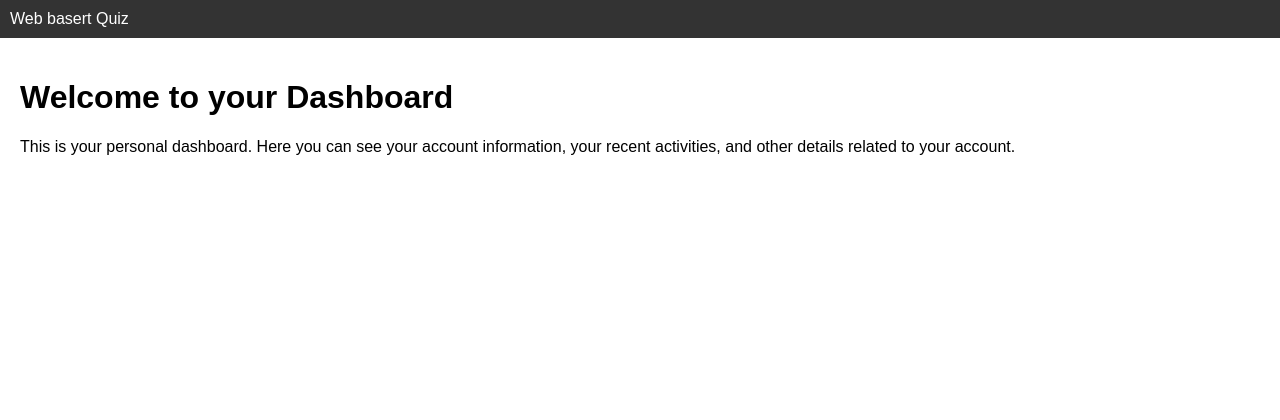
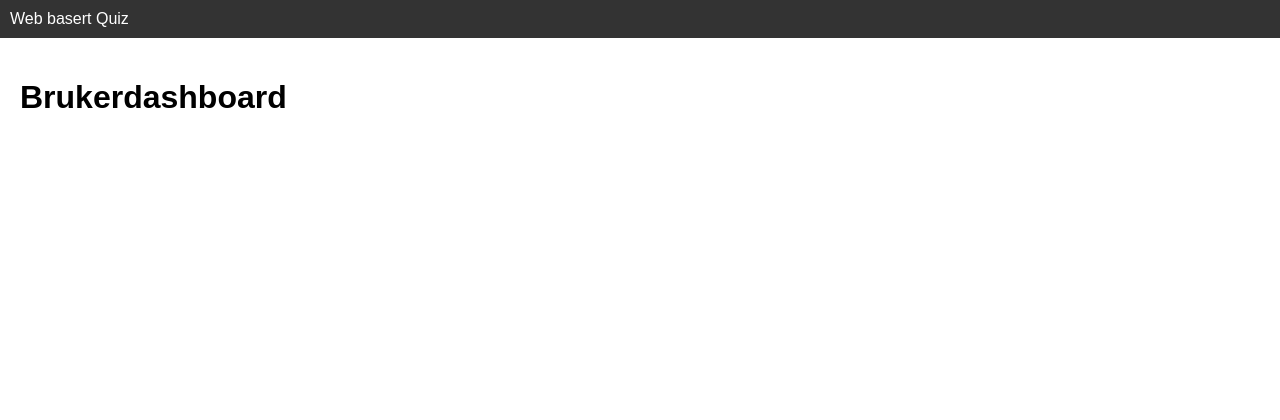
Before and after one commit to mma323/Exam-DTE2509, a Flask app: template templates/brukerdashboard.html in a window 1280 px wide. Shown: the top 420 px of the page. Run offline with Flask 2, Linux system fonts and the light colour scheme; the template is opened without the code that fills it, so the values that code supplies are empty.

Commit message:
Endret tekst i brukerdashboard.html

```diff
--- a/templates/brukerdashboard.html
+++ b/templates/brukerdashboard.html
@@ -1,6 +1,5 @@
 {% extends 'brukerbase.html' %}
 
 {% block content %}
-  <h1>Welcome to your Dashboard</h1>
-  <p>This is your personal dashboard. Here you can see your account information, your recent activities, and other details related to your account.</p>
+  <h1>Brukerdashboard</h1>
 {% endblock %}
```
